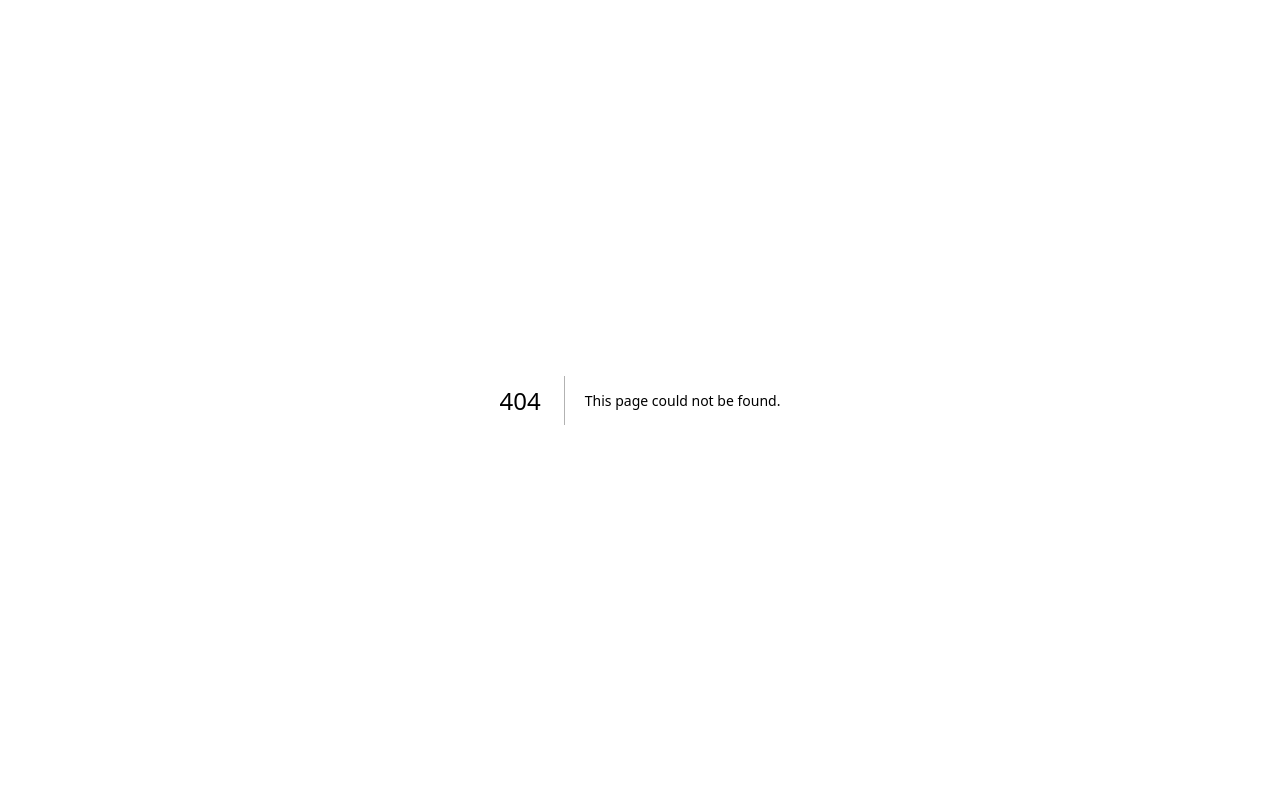
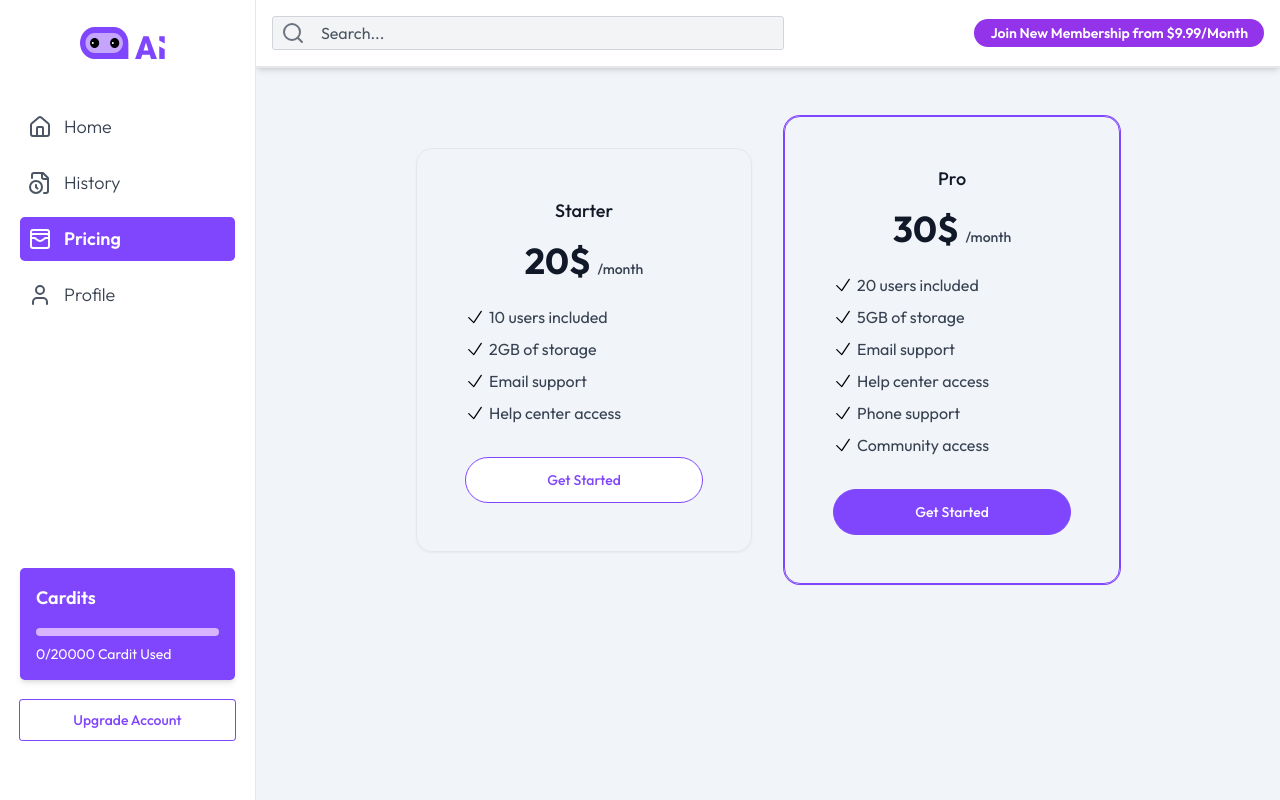
Before and after one commit to RXROW/AI-Content-Generator-NextJS-Gemini, a Next.js app: page /dashboard/pricing in a window 1280 px wide. Before the commit this address had no page. Built offline with nearby package versions, Linux system fonts and the light colour scheme; no server answers.

Commit message:
User Profile using clreck + responseive

```diff
--- a/src/app/(context)/TotalUsageContext.tsx
+++ b/src/app/(context)/TotalUsageContext.tsx
@@ -8,3 +8,12 @@ interface TotalUsageContextType {
 }
 
 export const TotalUsageContext = createContext<TotalUsageContextType | null>(null);
+
+
+interface SideBarContextType {
+  isSidebarOpen: boolean;
+  setIsSidebarOpen: Dispatch<SetStateAction<boolean>>;
+}
+
+
+export const SideBarContext = createContext<SideBarContextType | boolean>(true);
--- a/src/app/dashboard/_components/Header.tsx
+++ b/src/app/dashboard/_components/Header.tsx
@@ -1,25 +1,44 @@
-import { Search } from 'lucide-react';
-import React from 'react';
+"use client";
+import React, { useContext } from "react";
+import { Search, Menu, X } from "lucide-react";
+import { UserButton } from "@clerk/nextjs";
+import { SideBarContext } from "@/app/(context)/TotalUsageContext";
 
-const Header = () => {
+const Header: React.FC = () => {
+  const { isSidebarOpen, setIsSidebarOpen }: any = useContext(SideBarContext);
+
+  const handleSidebarToggle = () => {
+    setIsSidebarOpen(!isSidebarOpen);
+  };
+
   return (
-    <div className="p-5 shadow-lg border-b-2 flex justify-between items-center bg-white  flex-col md:flex-row">
+    <header className="p-4 shadow-md border-b-2 flex flex-col md:flex-row items-center justify-between bg-white">
       {/* Search Bar */}
-      <div className="flex items-center p-2 gap-2 border border-gray-200 rounded-sm w-full max-w-xl bg-gray-50">
-        <Search className="text-gray-400" />
+      <div className="flex items-center gap-2 border border-gray-300 rounded-md bg-gray-100 max-w-lg w-full">
+        <Search className="text-gray-500 ml-2" />
         <input
           type="text"
           placeholder="Search..."
-          className="outline-none bg-transparent placeholder-gray-500 text-gray-700 w-full"
+          className="bg-transparent outline-none placeholder-gray-600 text-gray-800 flex-grow py-1 px-2"
         />
       </div>
-      {/* Membership Banner */}
-      <div>
-        <h2 className="bg-[#8046FD] py-1 mt-5  md:mt-0 px-3 rounded-full text-white text-[14px]">
+
+      {/* Membership Banner and User Button */}
+      <div className="flex items-center gap-4 mt-4 md:mt-0">
+        <h2 className="bg-purple-600 py-1 px-4 rounded-full text-white text-sm font-semibold">
           Join New Membership from $9.99/Month
         </h2>
+        <UserButton />
+        {/* Burger Menu Button */}
+        <button onClick={handleSidebarToggle} className="md:hidden flex items-center">
+          {isSidebarOpen ? (
+            <X className="w-6 h-6 text-red-600 ring-1 rounded-full ring-red-500" />
+          ) : (
+            <Menu className="w-6 h-6 text-purple-500" />
+          )}
+        </button>
       </div>
-    </div>
+    </header>
   );
 };
 
--- a/src/app/dashboard/_components/SideBar.tsx
+++ b/src/app/dashboard/_components/SideBar.tsx
@@ -1,75 +1,87 @@
 "use client";
-
-import { FileClock, Home, Settings, WalletCards } from "lucide-react";
+import React, { useContext, useState, useEffect } from "react";
+import { FileClock, Home, User, WalletCards } from "lucide-react";
 import { usePathname, useRouter } from "next/navigation";
-import React from "react";
 import Logo from "./Logo";
 import UpgradeTrack from "./UpgradeTrack";
+import { SideBarContext } from "@/app/(context)/TotalUsageContext";
 
+// Define the menu items
 const MenuList = [
-  {
-    name: "Home",
-    icon: Home,
-    path: "/dashboard",
-  },
-  {
-    name: "History",
-    icon: FileClock,
-    path: "/dashboard/history",
-  },
-  {
-    name: "Pricing",
-    icon: WalletCards,
-    path: "/dashboard/billing",
-  },
-  {
-    name: "Settings",
-    icon: Settings,
-    path: "/dashboard/settings",
-  },
+  { name: "Home", icon: Home, path: "/dashboard" },
+  { name: "History", icon: FileClock, path: "/dashboard/history" },
+  { name: "Pricing", icon: WalletCards, path: "/dashboard/pricing" },
+  { name: "Profile", icon: User, path: "/dashboard/profile" },
 ];
 
 const SideBar: React.FC = () => {
   const router = useRouter();
   const path = usePathname();
+  const [isMobile, setIsMobile] = useState<boolean>(false);
+
+  // Access the sidebar context
+  const sidebarContext = useContext(SideBarContext);
+
+  if (!sidebarContext) {
+    return <div>Loading...</div>; // Handle case where context is not available
+  }
+
+  const { isSidebarOpen, setIsSidebarOpen }: any = sidebarContext;
+
+  // Detect screen size
+  useEffect(() => {
+    const handleResize = () => {
+      setIsMobile(window.innerWidth <= 768); // Adjust breakpoint as needed
+    };
+
+    handleResize(); // Check on mount
+    window.addEventListener("resize", handleResize); // Listen to resize events
+
+    return () => window.removeEventListener("resize", handleResize); // Clean up listener
+  }, []);
+
+  const handleMenuClick = (path: string) => {
+    router.push(path);
+    if (isMobile && isSidebarOpen) { // Close only if on mobile
+      setIsSidebarOpen(false);
+    }
+  };
+
+  // Calculate the class names based on sidebar state
+  const sidebarClasses = `p-5 border-r h-screen flex flex-col items-center bg-white transition-transform ${
+    isSidebarOpen ? "translate-x-0" : "-translate-x-full"
+  }`;
 
   return (
-    <div className="p-5 relative border-r h-screen flex flex-col items-center bg-white ">
+    <div className={sidebarClasses}>
       <div className="flex justify-center mb-6">
         <Logo />
       </div>
 
       <div className="w-full">
-        {MenuList.map((menu, index) => (
-          <div
-            key={index}
-            onClick={() => router.push(menu.path)}
-            className={`flex my-3 items-center gap-3 p-2 rounded-lg cursor-pointer transition-colors duration-200
-              ${
-                path === menu.path
-                  ? "bg-[#8046FD] text-white"
-                  : "text-gray-700 hover:bg-gray-200"
-              }`}
-          >
-            <menu.icon
-              className={`w-6 h-6 ${
-                path === menu.path ? "text-white" : "text-gray-600"
-              }`}
-            />
-            <h2
-              className={`text-lg ${
-                path === menu.path ? "font-semibold" : "font-light"
-              }`}
+        {MenuList.map((menu, index) => {
+          const isActive = path === menu.path;
+          const menuItemClasses = `flex my-3 items-center gap-3 p-2 rounded-lg cursor-pointer transition-colors duration-200 ${
+            isActive ? "bg-[#8046FD] text-white" : "text-gray-700 hover:bg-gray-200"
+          }`;
+          const iconClasses = `w-6 h-6 ${isActive ? "text-white" : "text-gray-600"}`;
+          const textClasses = `text-lg ${isActive ? "font-semibold" : "font-light"}`;
+
+          return (
+            <div
+              key={index}
+              onClick={() => handleMenuClick(menu.path)}
+              className={menuItemClasses}
             >
-              {menu.name}
-            </h2>
-          </div>
-        ))}
+              <menu.icon className={iconClasses} />
+              <h2 className={textClasses}>{menu.name}</h2>
+            </div>
+          );
+        })}
       </div>
-      <div className=" absolute bottom-10 left-0 w-full">
-      <UpgradeTrack/>
+      <div className="absolute bottom-10 left-0 w-full">
+        <UpgradeTrack />
       </div>
-
     </div>
   );
 };
--- a/src/app/dashboard/_components/UpgradeTrack.tsx
+++ b/src/app/dashboard/_components/UpgradeTrack.tsx
@@ -6,6 +6,7 @@ import { useUser } from "@clerk/nextjs";
 import React, { useContext, useEffect, useState } from "react";
 import { eq } from "drizzle-orm";
 import { TotalUsageContext } from "@/app/(context)/TotalUsageContext";
+import Link from "next/link";
 
 // Define the type for AIOutput data structure if available
 interface AIOutputData {
@@ -14,7 +15,7 @@ interface AIOutputData {
 }
 
 
-const TOTLAL_WORDS=20000;
+export const TOTLAL_WORDS=20000;
 const UpgradeTrack = () => {
   const { user } = useUser();
   const { totalUsage, setTotalUsage }:any = useContext(TotalUsageContext);
@@ -53,7 +54,7 @@ const UpgradeTrack = () => {
 
   return (
     <div className="m-5 space-y-4">
-      <div className="rounded-lg text-white p-4 bg-mainColor shadow-md">
+      <div className="rounded-lg text-white p-4 bg-mainColor shadow-md mb-5">
         <h2 className="text-lg font-semibold">Cardits</h2>
 
         {/* Progress Bar */}
@@ -68,6 +69,8 @@ const UpgradeTrack = () => {
       </div>
 
       {/* Upgrade Button */}
+      <Link href="/dashboard/pricing " >
+
       <Button
         className="w-full bg-transparent text-mainColor py-4
                    hover:bg-mainColor hover:text-white hover:ring-transparent
@@ -75,6 +78,7 @@ const UpgradeTrack = () => {
       >
         Upgrade Account
       </Button>
+      </Link>
     </div>
   );
 };
--- a/src/app/dashboard/content/[slug]/page.tsx
+++ b/src/app/dashboard/content/[slug]/page.tsx
@@ -15,6 +15,7 @@ import { useUser } from "@clerk/nextjs";
 import moment from "moment";
 import { TotalUsageContext } from "@/app/(context)/TotalUsageContext";
 import { useRouter } from "next/navigation";
+import { TOTLAL_WORDS } from "../../_components/UpgradeTrack";
 
 interface IProps {
   params: {
@@ -35,8 +36,7 @@ const CreateContent = (props: IProps) => {
 
   const generateAIContent = async (formData: any) => {
     try {
-      if (totalUsage >= 10000) {
-        console.log("Please upgrade your account.");
+      if (totalUsage >= TOTLAL_WORDS) {
         alert("You have reached your usage limit. Please upgrade your account.");
         router.push("/dashboard/billing");
         return;
--- a/src/app/dashboard/layout.tsx
+++ b/src/app/dashboard/layout.tsx
@@ -1,6 +1,6 @@
-"use client"
+"use client";
 import { useState } from "react";
-import { TotalUsageContext } from "../(context)/TotalUsageContext";
+import { SideBarContext, TotalUsageContext } from "../(context)/TotalUsageContext";
 import Header from "./_components/Header";
 import SideBar from "./_components/SideBar";
 
@@ -10,20 +10,26 @@ export default function RootLayout({
   children: React.ReactNode;
 }>) {
   const [totalUsage, setTotalUsage] = useState<number>(0);
+  const [isSidebarOpen, setIsSidebarOpen] = useState<boolean>(true);
+
 
   return (
-    <TotalUsageContext.Provider value={{totalUsage ,setTotalUsage}}>
-
+    <SideBarContext.Provider value={{ isSidebarOpen, setIsSidebarOpen }}>
+    <TotalUsageContext.Provider value={{ totalUsage, setTotalUsage }}>
 
       <div className="flex justify-between bg-slate-100 h-screen  ">
-      <div className="md:w-64 hidden md:block fixed   ">
+        <div className="md:w-64 block fixed  z-50 w-[60%] ">
           <SideBar />
         </div>
         <div className="md:ml-64 w-full ">
-        <Header/>
+          <Header />
 
-        {children}</div>
+          {children}
+        </div>
       </div>
       </TotalUsageContext.Provider>
+      </SideBarContext.Provider>
+
+
   );
 }
--- /dev/null
+++ b/src/app/dashboard/profile/page.tsx
@@ -0,0 +1,12 @@
+import { UserProfile } from '@clerk/nextjs';
+import React from 'react';
+
+const Profile  = () => {
+  return (
+    <div className=' flex items-center justify-center min-h-screen bg-slate-100 m-5'>
+      <UserProfile routing="hash" />
+    </div>
+  );
+};
+
+export default Profile ;
```
Also changed, not shown: src/app/dashboard/pricing/page.tsx (renamed from src/app/dashboard/billing/page.tsx), 1 other file (tests, documents, lock files or other folders). Lines whose indentation alone changed are shown as unchanged.
